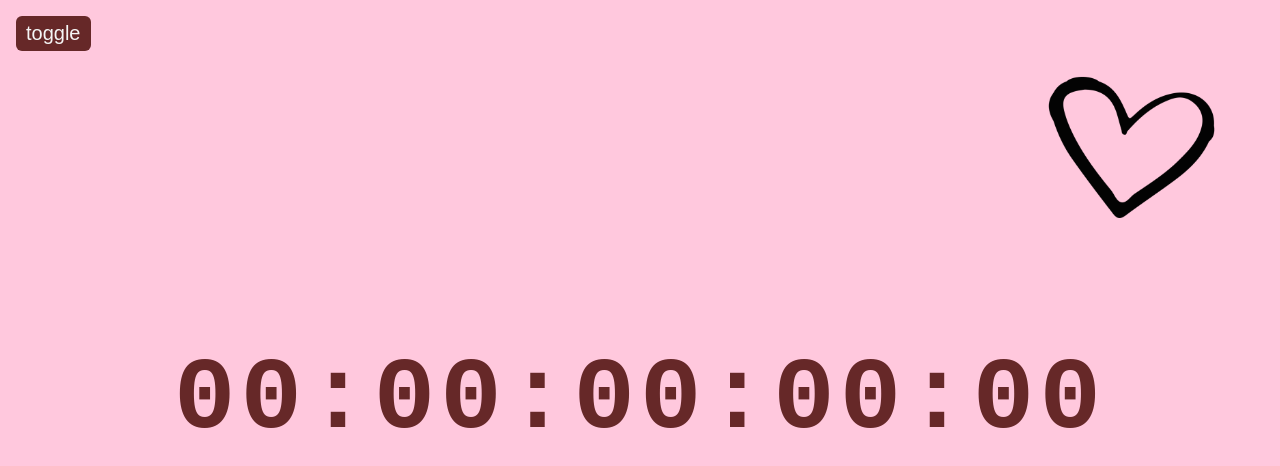
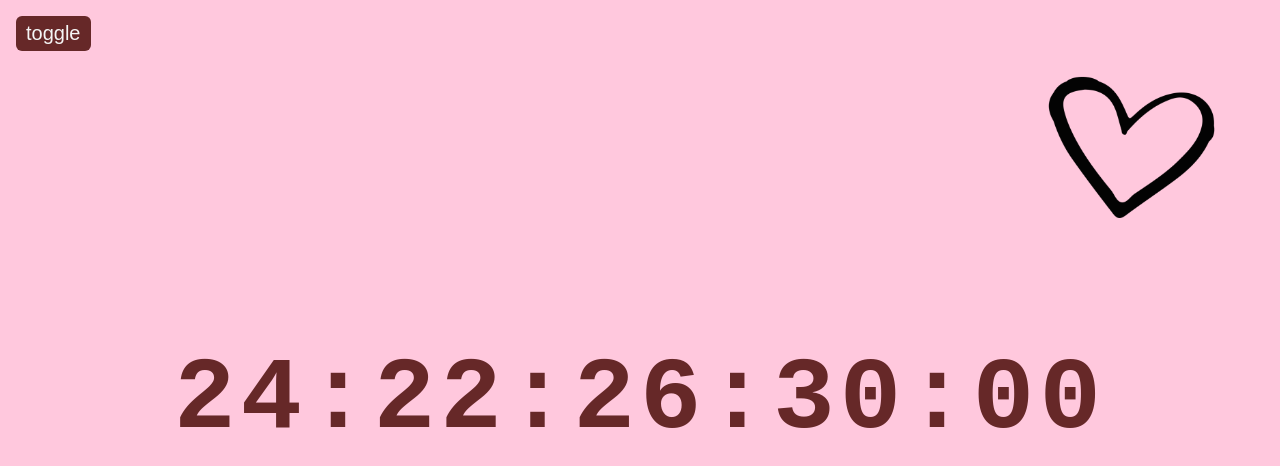
Before and after one commit to fxys/letter, a plain HTML site: page index.html in a window 1280 px wide. Drawn offline with Linux system fonts and the light colour scheme.

Commit message:
Update index.html

```diff
--- a/index.html
+++ b/index.html
@@ -64,7 +64,7 @@
 		<img id="images" src="icon.png" alt="">
 		<div id="countdown"></div>
 		<script>
-			const targetTime = Date.UTC(2026, 1, 26, 17, 40, 0, 0);
+			const targetTime = Date.UTC(2026, 2, 31, 15, 10, 0, 0);
 			var button = document.getElementById('toggle');
 			let ms = false;
 
@@ -107,4 +107,5 @@
 			update();
 		</script>
 	</body>
+
 </html>
```
